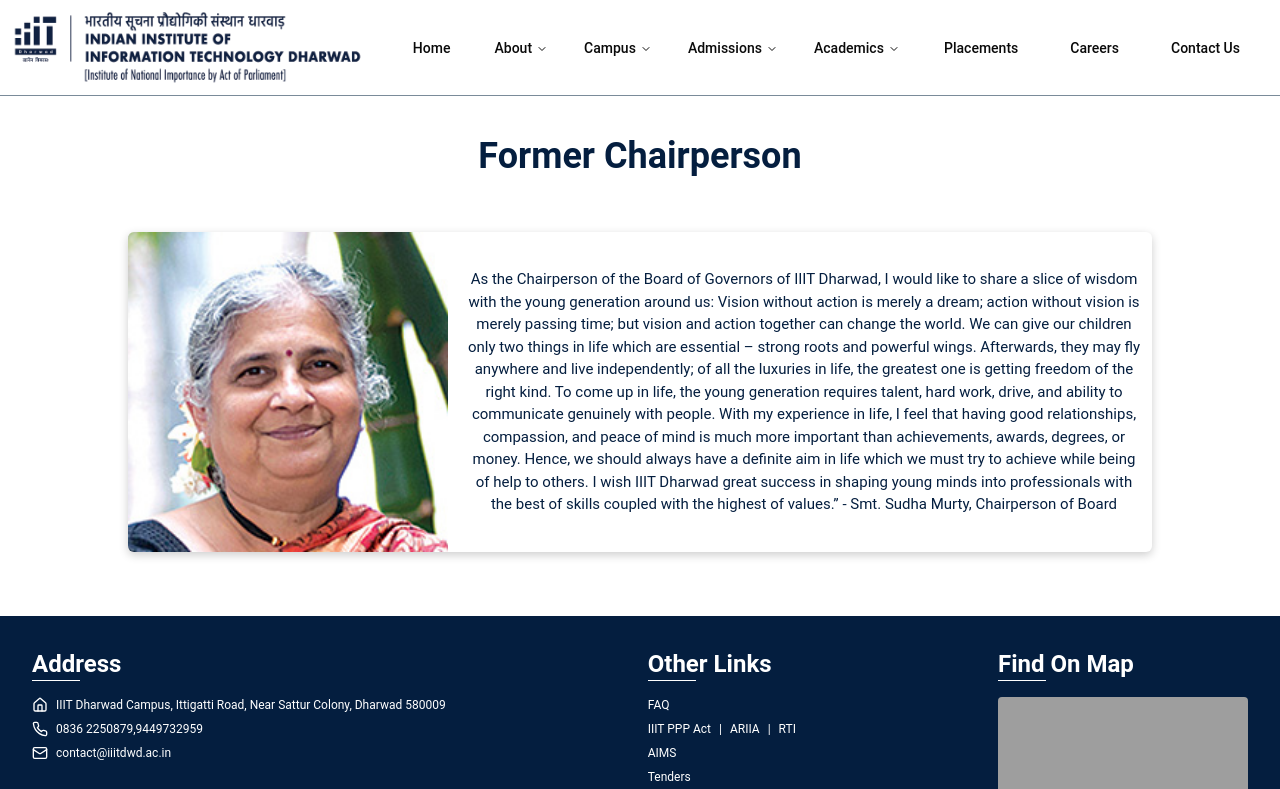
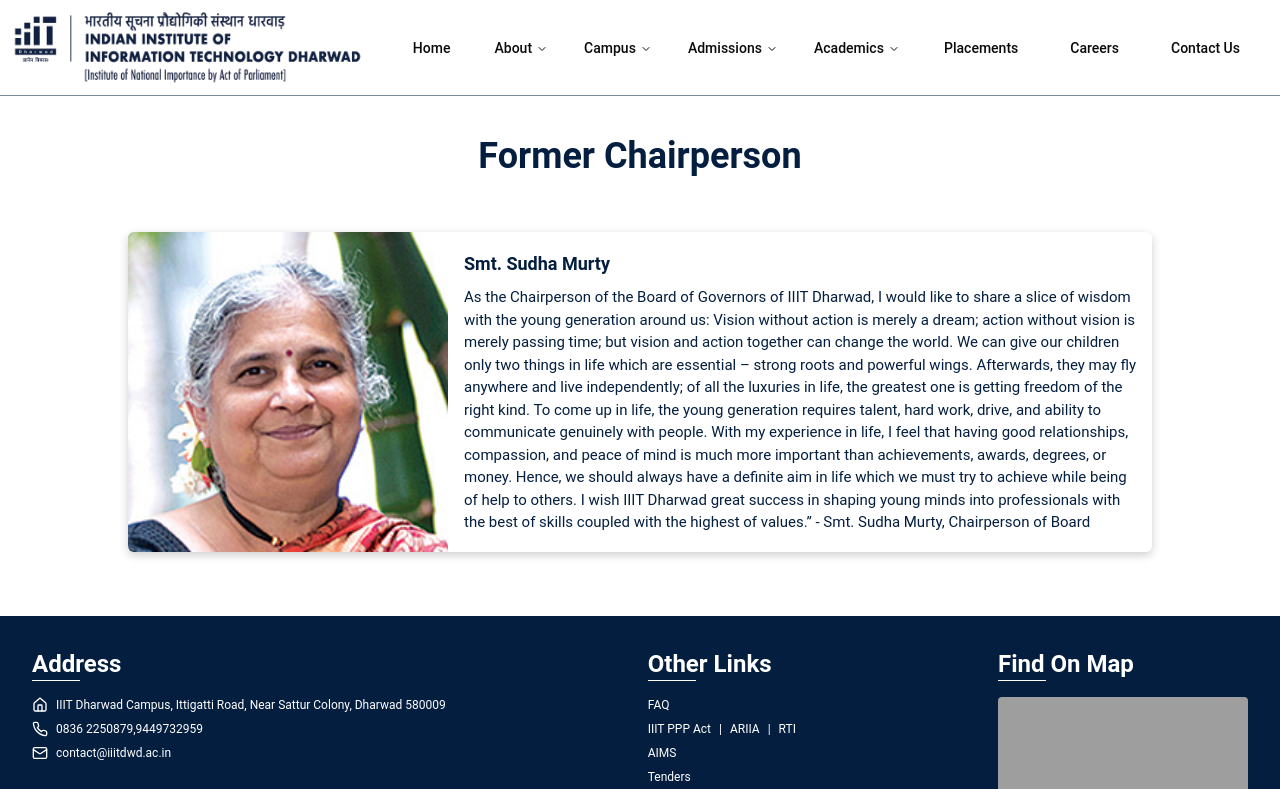
Before and after one commit to Velocity-IIITDWD/iiitdwd.ac.in, a Next.js app: page /chairperson/former in a window 1280 px wide. Shown: the top 789 px of the page. Built offline with nearby package versions, Linux system fonts and the light colour scheme; grey boxes are pictures that could not be loaded.

Commit message:
feat: Add former chairperson's name

```diff
--- a/app/(profile)/chairperson/former/page.tsx
+++ b/app/(profile)/chairperson/former/page.tsx
@@ -24,7 +24,9 @@
             />``
           </div>
 
-          <div className='text-dwd-primary p-2 text-[15px] text-center'>
+          <div className='flex flex-col gap-2 text-dwd-primary p-2 text-[15px] items-center xl:items-start'>
+            <div className='text-lg font-bold'>Smt. Sudha Murty</div>
+            <div className='text-[15px] text-center xl:text-left'>
               As the Chairperson of the Board of Governors of IIIT Dharwad, I would like to share a slice of wisdom
               with the young generation around us: Vision without action is merely a dream; action without vision is
               merely passing time; but vision and action together can change the world. We can give our children only
@@ -39,6 +41,7 @@
             </div>
           </div>
         </div>
+      </div>
     </>
   );
 }
```
Lines whose indentation alone changed are shown as unchanged.
